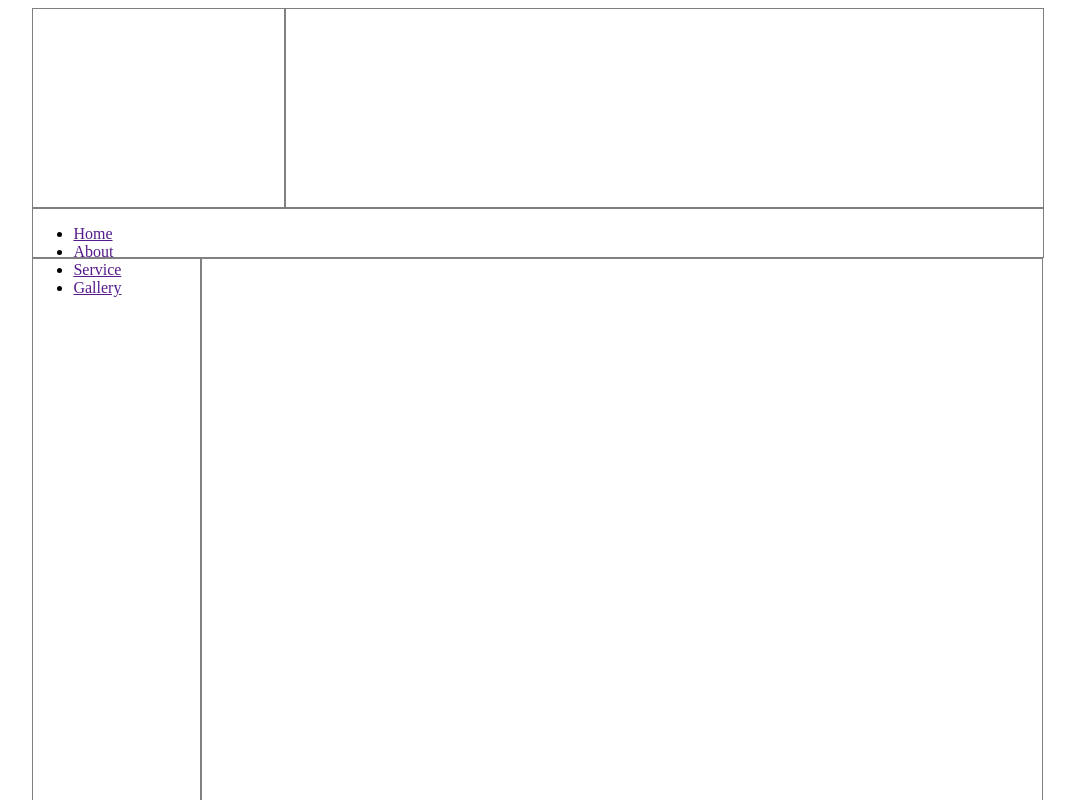
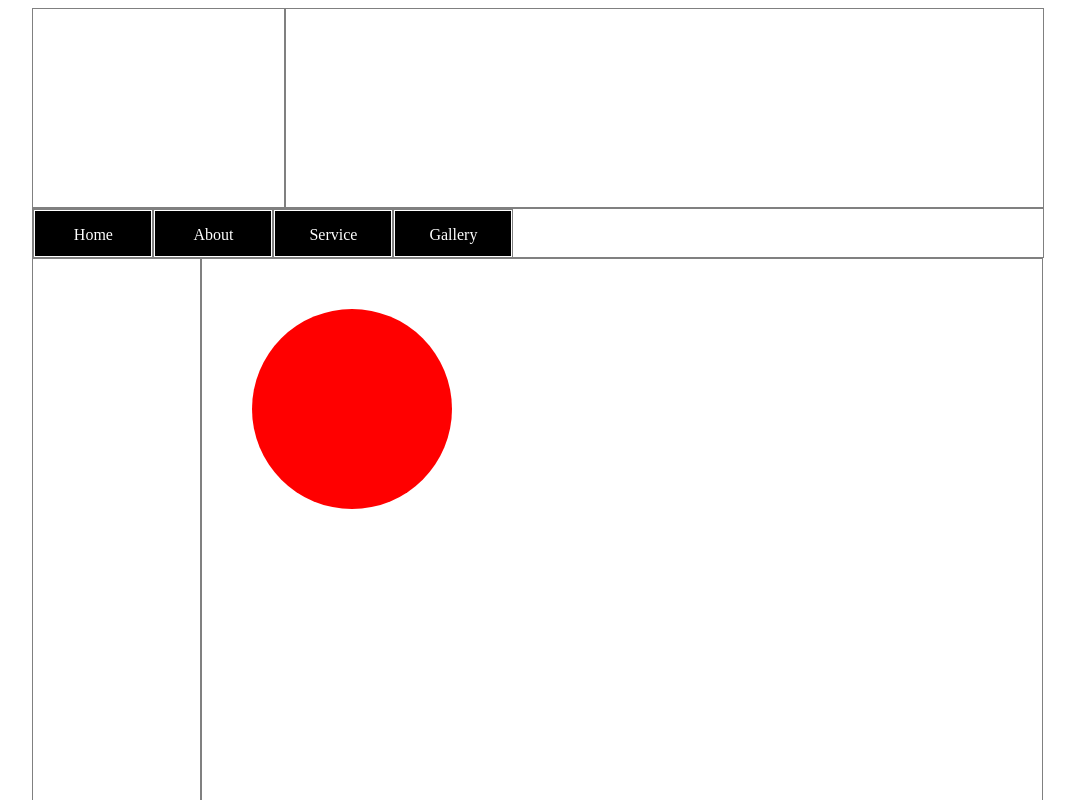
Before and after one commit to shetuchowdhury17/day-5, a plain HTML site: page index.html in a window 1280 px wide. Shown: the top 800 px of the page, without its empty margins (102-1177 px from the left). Drawn offline with Linux system fonts and the light colour scheme.

Commit message:
modify index.html file

```diff
--- a/CSS/style.css
+++ b/CSS/style.css
@@ -1,3 +1,6 @@
+*{
+    box-sizing: border-box;
+}
 .col-1{width: 8.33%;}
 .col-2{width: 16.66%;}
 .col-3{width: 25%;}
@@ -12,7 +15,7 @@
 .col-12{width: 100%;}
 [class*="col-"] {
     float: left;
-    box-sizing: border-box;
+
     border: 1px solid gray;
 }
 
@@ -40,9 +43,31 @@
     list-style-type: none;
 }
 
-.main-ul li P{
+.main-ul li {
     float: left;
     width: 120px;
     border: 1px solid gray;
+}
+.main-ul li a {
+    border: 1px solid;
+    display: block;
+    text-decoration: none;
+    text-align: center;
+    height:47px;
+    padding-top: 15px;
+    background-color: black;
+    color: white;
+    transition: 1s;
 
 }
+.main-ul li a:hover{
+    background-color: white;
+    color: #000;
+}
+.div-one{
+    height: 200px;
+    width: 200px;
+    background-color: red;
+    margin: 50px 0 0 50px;
+    border-radius: 100px;
+}
--- a/index.html
+++ b/index.html
@@ -15,7 +15,7 @@
     <div class="row">
         <div class="col-12 menu-height">
             <nav>
-                <ul>
+                <ul class="main-ul">
                     <li><a href="">Home</a> </li>
                     <li><a href="">About</a> </li>
                     <li><a href="">Service</a> </li>
@@ -26,7 +26,9 @@
     </div>
     <div class="row">
         <div class="col-2 content-height"></div>
-        <div class="col-10 content-height"></div>
+        <div class="col-10 content-height">
+            <div class="div-one"></div>
+        </div>
     </div>
     <div class="row">
         <div class="col-3 big-footer-top"></div>
```
